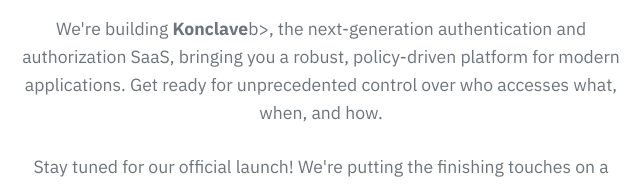
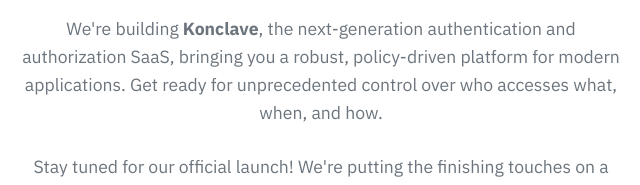
Before and after one commit to guilycst/konclave, a plain HTML site: page index.html in a window 1280 px wide. Shown: the part 275-460 px from the top of the page, 319-959 px from the left. Drawn offline with Linux system fonts and the light colour scheme.

Commit message:
Update index.html

```diff
--- a/index.html
+++ b/index.html
@@ -150,7 +150,7 @@
     <div class="container">
         <div class="logo">Konclave</div>
         <h1>Your Access, Redefined.</h1>
-        <p>We're building <b>Konclave</b>b>, the next-generation authentication and authorization SaaS, bringing you a robust, policy-driven platform for modern applications. Get ready for unprecedented control over who accesses what, when, and how.</p>
+        <p>We're building <b>Konclave</b>, the next-generation authentication and authorization SaaS, bringing you a robust, policy-driven platform for modern applications. Get ready for unprecedented control over who accesses what, when, and how.</p>
         <p>Stay tuned for our official launch! We're putting the finishing touches on a secure, scalable, and developer-friendly solution.</p>
 
         <form class="email-capture" action="#" method="POST">
```
